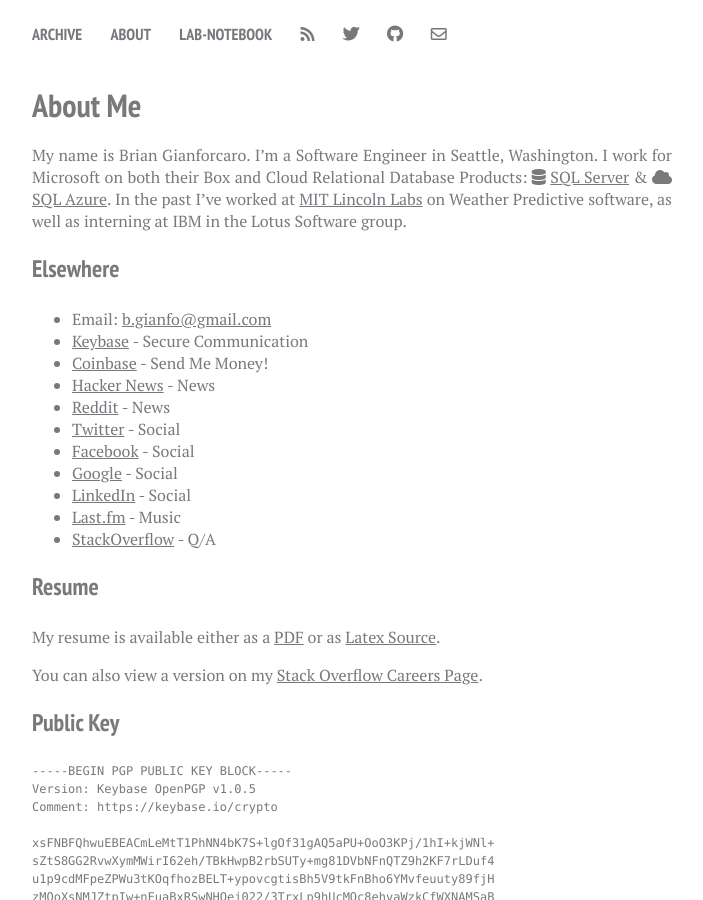
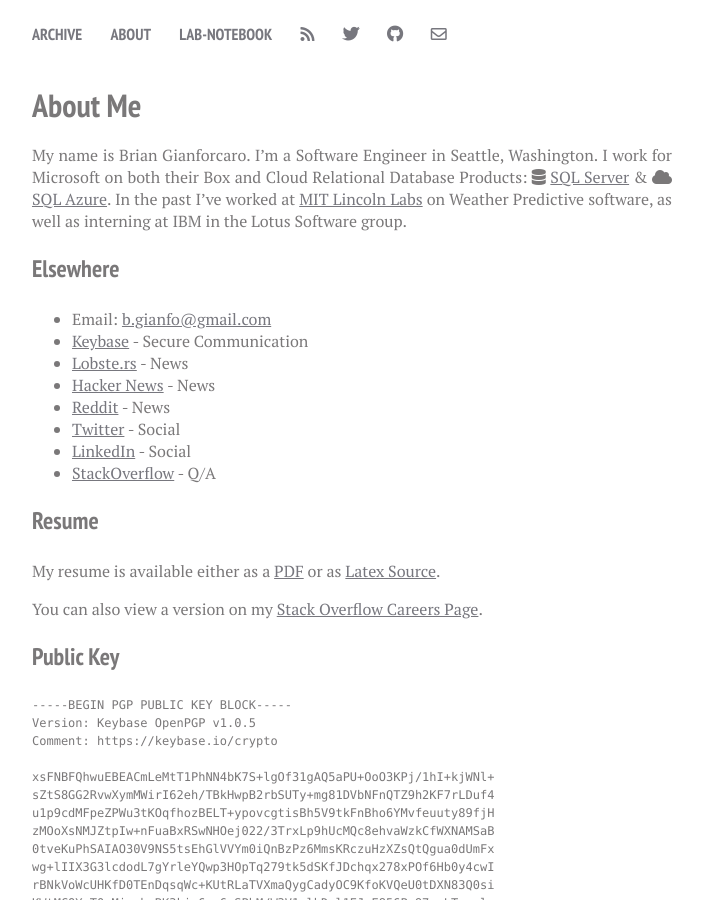
Before and after one commit to bgianfo/bgianfo.github.io, a Jekyll site: the page built from about/index.md, in a window 1280 px wide and 900 px high. Shown: the whole window, without its empty margins (288-991 px from the left). Built offline with Jekyll 4.4.1, drawn with Linux system fonts in a browser that asks for light colours; nearby versions of some CDN libraries.

Commit message:
About Me: Remove stale links , add new stuff

```diff
--- a/about/index.md
+++ b/about/index.md
@@ -12,14 +12,11 @@
 ### Elsewhere
 * Email: [b.gianfo@gmail.com](mailto:b.gianfo@gmail.com)
 * [Keybase](http://keybase.io/bjg) - Secure Communication
-* [Coinbase](http://coinbase.com/bjg) - Send Me Money!
+* [Lobste.rs](https://lobste.rs/u/bjg) - News
 * [Hacker News](http://news.ycombinator.com/user?id=bjg) - News
 * [Reddit](http://reddit.com/u/realrbman) - News
 * [Twitter](http://twitter.com/realrbman) - Social
-* [Facebook](http://facebook.com/gianforcaro) - Social
-* [Google](http://plus.google.com/+BrianGianforcaro) - Social
 * [LinkedIn](http://linkedin.com/in/bgianf) - Social
-* [Last.fm](http://lastfm.com/user/realrbman) - Music
 * [StackOverflow](http://stackoverflow.com/users/3415/brian-gianforcaro) - Q/A
 
 ### Resume
```
